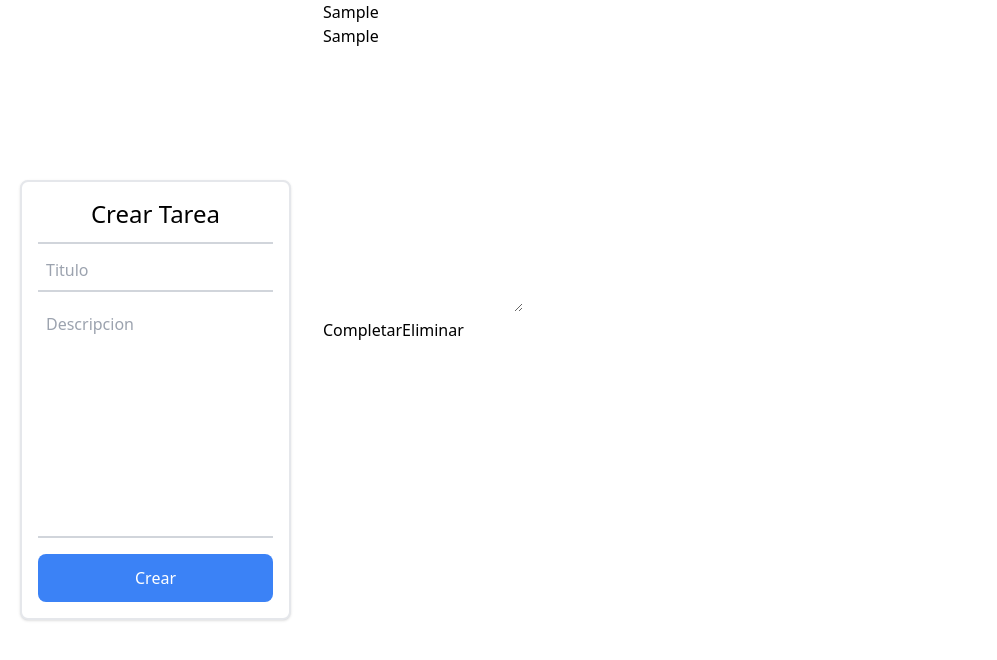
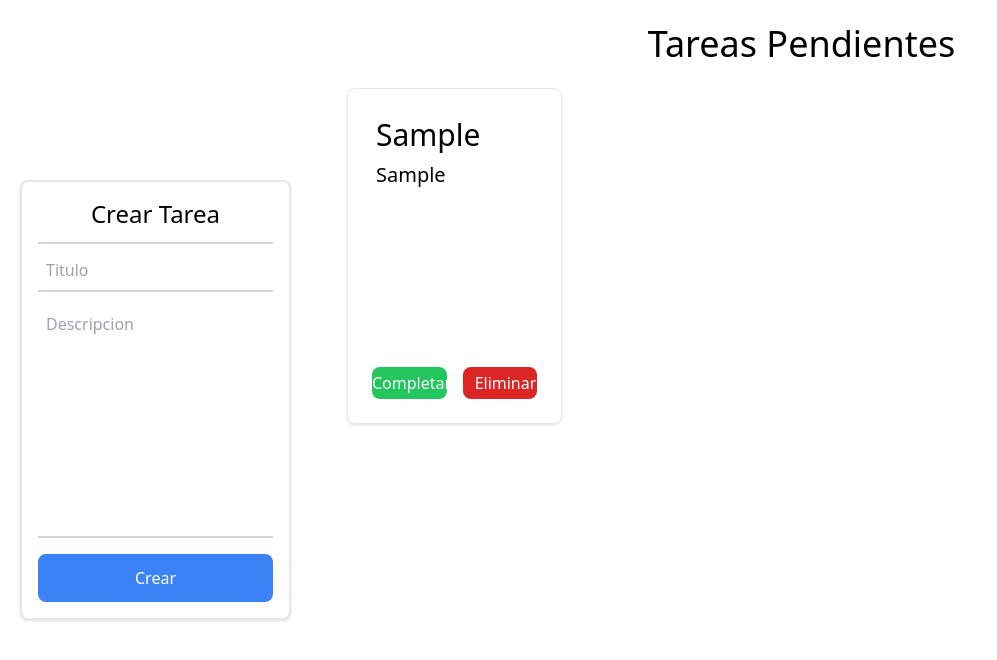
Before and after one commit to Jesus-0sorio/react-todo, a React (Vite) app: page / in a window 1280 px wide. Both pictures are taken after typing "Sample", "Sample" into the empty fields and a click on the button "Crear". Shown: the top 660 px of the page, without its empty margins (0-997 px from the left). Built offline with nearby package versions, Linux system fonts and the light colour scheme.

Commit message:
add styles

```diff
--- a/src/components/TaskCard.jsx
+++ b/src/components/TaskCard.jsx
@@ -1,19 +1,20 @@
-import React from 'react';
+import React from "react";
 
 export function TaskCard({ task, deleteTask }) {
   return (
-    <div className="" >
-      <h5>{task.title}</h5>
+    <div className=" shadow p-6 border border-gray-200 rounded-lg">
+      <h5 className="text-2xl lg:text-3xl p-1">{task.title}</h5>
       <textarea
         name="Contenido"
         id="Content"
-        rows="12"
+        rows="7"
         defaultValue={task.content}
+        className="resize-none w-full p-1 text-lg lg:text-xl"
         readOnly
       />
-      <div>
-        <button>Completar</button>
-        <button onClick={() => deleteTask(task.id)}>Eliminar</button>
+      <div className="grid grid-cols-2 gap-4">
+        <button className="text-center bg-green-500 rounded-lg text-md md:text-md text-white">Completar</button>
+        <button className="text-center rounded-lg px-3 py-1 bg-red-600 text-white text-md md:text-md" onClick={() => deleteTask(task.id)}>Eliminar</button>
       </div>
     </div>
   );
--- a/src/components/TasksList.jsx
+++ b/src/components/TasksList.jsx
@@ -2,9 +2,18 @@ import React from "react";
 import { TaskCard } from "./TaskCard";
 
 export function TasksList({ tasks, deleteTask }) {
-  return (
-    <div className="col-span-2">
-      {tasks.map(task => (<TaskCard key={task.id} task={task} deleteTask={deleteTask} />))}
-    </div>
+  const taskPending = tasks.map((task) => (
+    <TaskCard key={task.id} task={task} deleteTask={deleteTask} />
+  ));
+
+  const infoTask = ( taskPending.length  !== 0 ?
+    (<>
+      <h4 className="text-2xl md:text-2xl lg:text-4xl text-center my-6">Tareas Pendientes</h4>
+      <div className="grid grid-cols-1 sm:grid-cols-2 gap-3 md:grid-cols-3 md:gap-3 xl:grid-cols-4 mx-6 xl:gap-4">{taskPending}</div>
+    </>) : <p className="text-3xl text-center md:text-5xl xl:text-7xl">No hay tareas pendientes</p>
   );
+
+  const classListTask = taskPending.length !== 0 ? "sm:col-span-1 md:col-span-3 xl:col-span-3 h-full" : "col-span-3 m-auto"
+
+  return <div className={classListTask}>{infoTask}</div>;
 }
```
